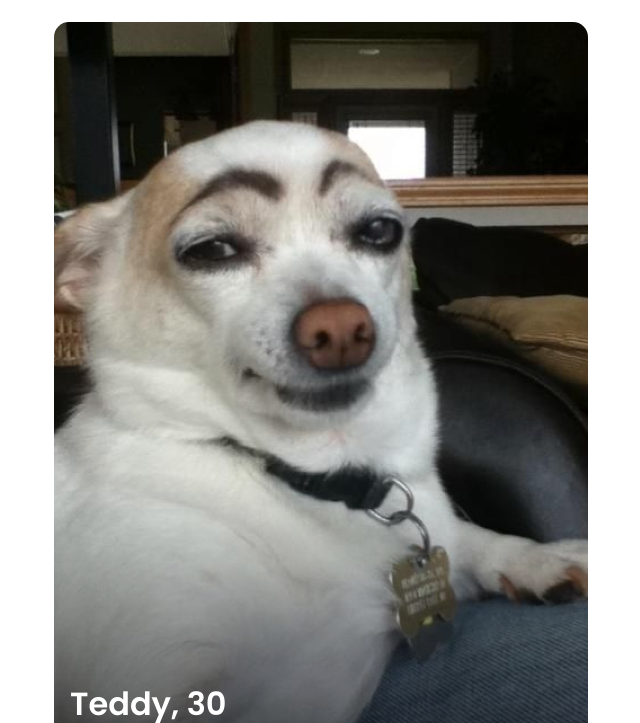
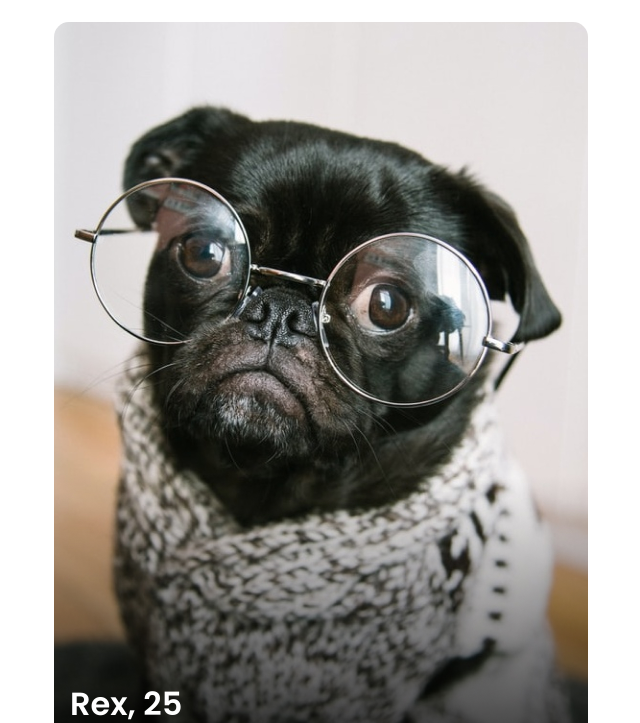
Before and after one commit to ananfito/tindog, a plain HTML site: page index.html in a window 1280 px wide. Shown: the part 77-800 px from the top of the page, without its empty margins (319-959 px from the left). Drawn offline with Linux system fonts and the light colour scheme.

Commit message:
add functions and class to render dog avatar

```diff
--- a/Dog.js
+++ b/Dog.js
@@ -4,7 +4,23 @@ class Dog {
     }
 
     // method for getting avatar HTML
+    getAvatarHtml() {
+        const { name, avatar, age, bio, hasBeenSwiped, hasBeenLiked } = this
 
+        return `
+            <img id="img-avatar" src="${avatar}" alt="the dog's avatar image">
+            <div class="avatar-content" id="avatar-content">
+                <p class="avatar-info">${name}, ${age}</p>
+                <p class="avatar-msg">How you doin?</p>
+            </div>
+            <div class="badge hidden" id="badge-reject">
+                <img src="./images/badge-nope.png" alt="badge">
+            </div>
+            <div class="badge hidden" id="badge-accept">
+                <img src="./images/badge-like.png" alt="badge">
+            </div>
+            `
+    }
 }
 
 export default Dog
--- a/index.css
+++ b/index.css
@@ -17,6 +17,7 @@ body {
     font-family: 'Poppins', sans-serif;
     font-size: 24px;
     max-width: 534px;
+    width: 90vw;
     margin: 0 auto;
 }
 
--- a/index.html
+++ b/index.html
@@ -22,19 +22,7 @@
     </header>
 
     <main>
-        <div class="avatar" id="img-avatar">
-            <img id="img-avatar" src="./images/dog-teddy.jpg" alt="">
-            <div class="avatar-content" id="avatar-content">
-                <p class="avatar-info">Teddy, 30</p>
-                <p class="avatar-msg">How you doin?</p>
-            </div>
-            <div class="badge hidden">
-                <img src="./images/badge-nope.png" alt="badge">
-            </div>
-            <div class="badge hidden">
-                <img src="./images/badge-like.png" alt="badge">
-            </div>
-        </div>
+        <div class="avatar" id="img-avatar"></div>
         <div class="btn-container" id="btn-container">
             <div class="btns" id="btn-reject"><img src="./images/icon-cross.png" alt="red x icon"></div>
             <div class="btns" id="btn-accept"><img src="./images/icon-heart.png" alt="green heart icon"></div>
--- a/index.js
+++ b/index.js
@@ -1,13 +1,33 @@
-import dog from "./data.js"
+import dogs from "./data.js"
 import Dog from "./Dog.js";
 
-// event listener for reject/accept btns
+// const rex = new Dog(dogs[0])
+// const bella = new Dog(dogs[1])
+// const teddy = new Dog(dogs[2])
+
+let dogsArray = [0, 1, 2]
+
+// get new dog avatar
+function getNewDogAvatar() {
+    const nextDogAvatar = dogs[dogsArray.shift()]
+    return nextDogAvatar ? new Dog(nextDogAvatar) : {}
+}
 
 // render function
-// call method for dog avatar
+function render() {
+    document.getElementById('img-avatar').innerHTML = getNewDogAvatar().getAvatarHtml()
+}
 
-// create new dog avatar
+// event listener for reject/accept btns
+document.getElementById('btn-reject').addEventListener('click', () => {
+    document.getElementById('badge-reject').classList.toggle('hidden')
+    setTimeout(render, 1500)
+})
 
-// ?: Function for getting next dog avatar or would it be method? or would it be using setTimeout?
+document.getElementById('btn-accept').addEventListener('click', () => {
+    document.getElementById('badge-accept').classList.toggle('hidden')
+    setTimeout(render, 1500)
+})
 
 // call render function
+render()
```
